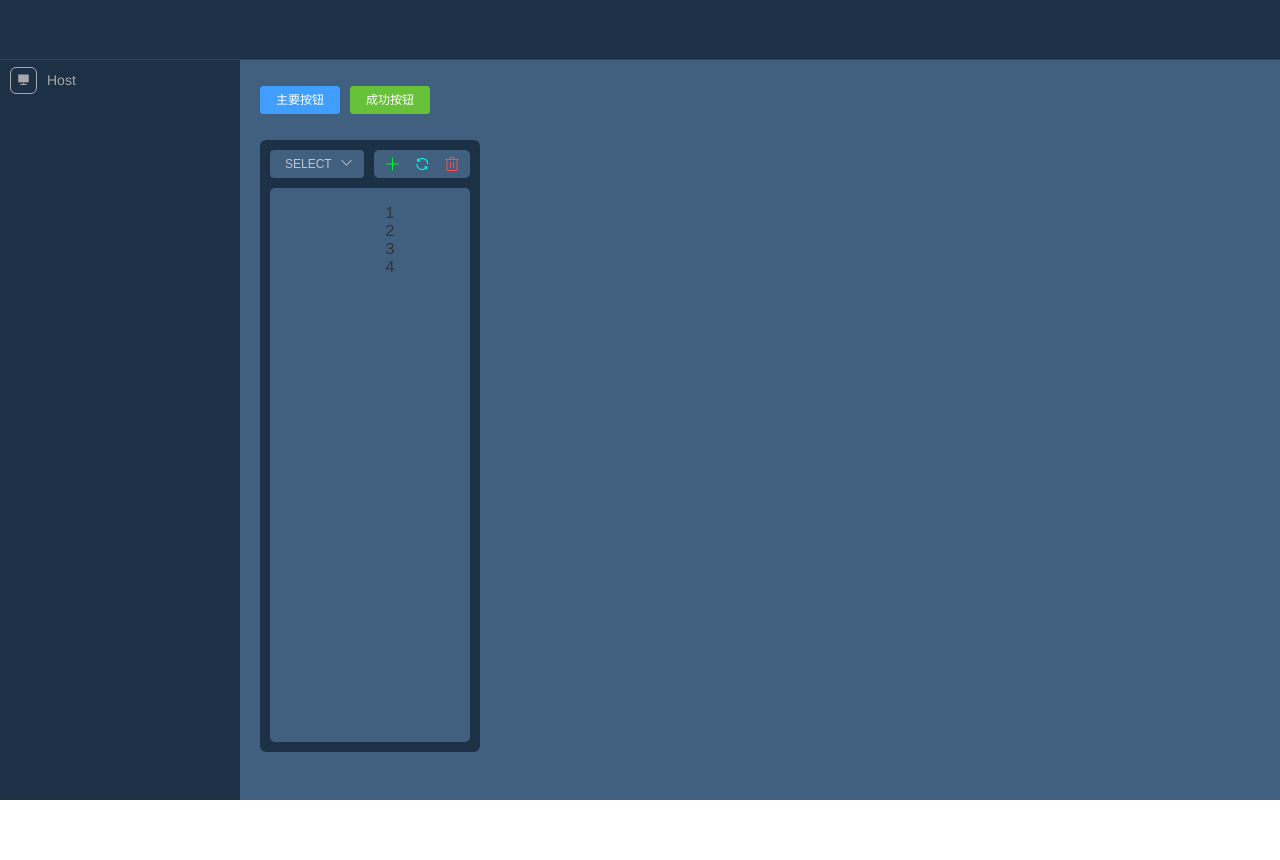
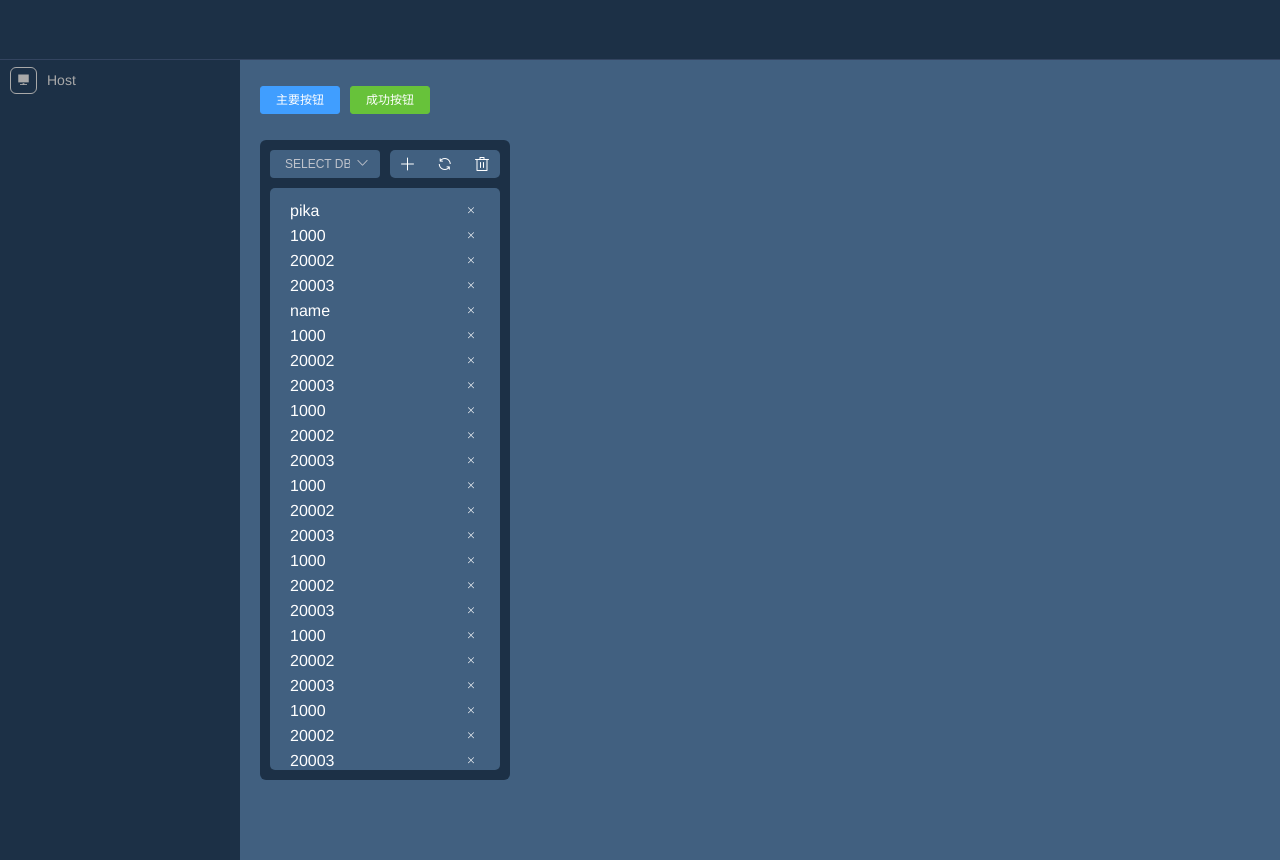
Before and after one commit to itpika/knight-redis, a Vue app: page /#/hostView in a window 1280 px wide. Before the commit the page ends 800 px from the top, so only its background shows below. Built offline with nearby package versions, Linux system fonts and the light colour scheme.

Commit message:
数据列表样式

```diff
--- a/src/front/App.vue
+++ b/src/front/App.vue
@@ -24,8 +24,5 @@ export default {
   color: #2c3e50;
   height: 100%;
 }
-.bgkColor {
-  background-color: #416080;
-}
 
 </style>
--- a/src/front/store/modules/app.js
+++ b/src/front/store/modules/app.js
@@ -4,6 +4,9 @@ export default {
     mainClass: 'main_bgd_color'
   },
   mutations: {
+    setMainClass(state, Class) {
+      state.mainClass = Class
+    }
   },
   actions: {
   },
--- a/src/front/style/index.less
+++ b/src/front/style/index.less
@@ -5,5 +5,8 @@ html, body {
 }
 
 .main_bgd_color {
-    background-color: rgb(72, 79, 82);
+    background-color: #484f52;
 }
+.menu_bgd_color {
+    background-color: #416080;
+}
--- a/src/front/views/Home.vue
+++ b/src/front/views/Home.vue
@@ -4,7 +4,7 @@
     <el-header><Header/></el-header>
     <el-container>
       <el-aside width="240px" class="fontColor"><Aside></Aside></el-aside>
-      <el-main><Main></Main></el-main>
+      <el-main :class="mainClass"><Main></Main></el-main>
     </el-container>
   </el-container>
   </div>
@@ -14,9 +14,13 @@
 import Header from '@/front/components/Header.vue'
 import Aside from '@/front/components/Aside/index.vue'
 import Main from '@/front/components/Main/index.vue'
+import { mapState } from 'vuex'
 
 export default {
   name: 'Home',
+  computed: mapState({
+    mainClass: state => state.app.mainClass
+  }),
   components: {
     Header,
     Aside,
@@ -43,9 +47,8 @@ export default {
     text-align: center;
   }
   .el-main {
-    background-color: #E9EEF3;
+    // background-color: #E9EEF3;
     color: #333;
-    // text-align: center;
     height: 100%;
     padding: 0;
   }
--- a/src/front/views/hostView/index.vue
+++ b/src/front/views/hostView/index.vue
@@ -20,20 +20,25 @@
           </div>
           <div class="opertionsBox">
             <el-tooltip class="item" effect="light" content="NEW KEY" placement="top">
-              <i class="el-icon-plus greenColor add"></i>
+              <i class="el-icon-plus add"></i>
             </el-tooltip>
             <el-tooltip class="item" effect="light" content="REFRESH" placement="top">
-              <i class="el-icon-refresh refresh" style="color: #00fff3"></i>
+              <i class="el-icon-refresh refresh"></i>
             </el-tooltip>
             <el-tooltip class="item" effect="light" content="CLEAR ALL" placement="top">
-              <i class="el-icon-delete redColor delete"></i>
+              <i class="el-icon-delete delete"></i>
             </el-tooltip>
           </div>
         </div>
         <!-- 数据展示body -->
         <div class="dbBoxBody bgkColor">
           <ul>
-            <li v-for="(k, i) of keys" :key="i">{{ k }}</li>
+            <li v-for="(k, i) of keys" :key="i">
+              <span>{{ k }}</span>
+              <div>
+                <i class="el-icon-close"></i>
+              </div>
+            </li>
           </ul>
         </div>
       </div>
@@ -67,12 +72,16 @@ export default {
         { value: 14, label: 'DB14' },
         { value: 15, label: 'DB15' }
       ],
-      keys: [1, 2, 3, 4]
+      keys: ['pika', '1000', 20002, 20003, 'name', '1000', 20002, 20003, '1000', 20002, 20003, '1000', 20002, 20003, '1000', 20002, 20003, '1000', 20002, 20003, '1000', 20002, 20003, '1000', 20002, 20003]
     }
   },
   components: {
   },
   methods: {
+  },
+  // 改变中间内容块的背景颜色
+  beforeCreate: function() {
+    this.$store.commit('app/setMainClass', 'menu_bgd_color')
   }
 }
 </script>
@@ -93,14 +102,15 @@ export default {
     box-sizing: border-box;
     .dbBox {
       padding: 10px;
-      width: 20%;
+      width: 25%;
       height: 80%;
       border-radius: 6px;
       background-color: #1c3046;
-      overflow: hidden;
       display: flex;
       flex-direction: column;
+      box-sizing: border-box;
       .dbBoxHeader {
+        height: 28px;
         width: 100%;
         display: flex;
         justify-content: space-between;
@@ -108,7 +118,8 @@ export default {
           margin-left: 10px;
           padding: 0 10px;
           width: 50%;
-          color: red;
+          // color: #a9a9a9;
+          color: #fff;
           box-sizing: border-box;
           display: flex;
           justify-content: space-between;
@@ -119,6 +130,7 @@ export default {
             transition: all 500ms;
             &:hover {
               cursor: pointer;
+              color: #02f32b;
               transform: rotate(90deg);
             }
           }
@@ -126,12 +138,14 @@ export default {
             transition: all 500ms ease-out;
             &:hover {
               cursor: pointer;
+              color: #00fff3;
               transform: rotate(180deg);
             }
           }
           .delete {
             transition: all 200ms ease-out;
             &:hover {
+              color: #fa4c4c;
               cursor: pointer;
               transform: rotate(45deg);
             }
@@ -148,14 +162,47 @@ export default {
         }
       }
       .dbBoxBody {
-        height: 100%;
+        // height: 100%;
+        flex: 1;
         margin-top: 10px;
         border-radius: 5px;
         box-sizing: border-box;
-        > ul > li {
-          padding:0;
+        overflow: scroll;
+        > ul {
+          box-sizing: border-box;
+          height: 100%;
+          padding: 10px 10px;
           margin:0;
-          list-style:none
+          list-style:none;
+          li {
+            display: flex;
+            width: 100%;
+            justify-content: space-between;
+            align-items: center;
+            color: #fff;
+            padding: 0 10px;
+            box-sizing: border-box;
+            font-size: 16px;
+            border-radius: 5px;
+            // margin-bottom: 2px;
+            height: 25px;
+            > div {
+              height: 18px;
+              line-height: 18px;
+              width: 18px;
+              border-radius: 50%;
+              font-size: 10px;
+              &:hover {
+                background-color: #416080;
+                color: #02f32b;
+              }
+            }
+            &:hover {
+              background-color: #1c3046;
+              transition: all 500ms;
+              cursor: pointer;
+            }
+          }
         }
       }
     }
```
